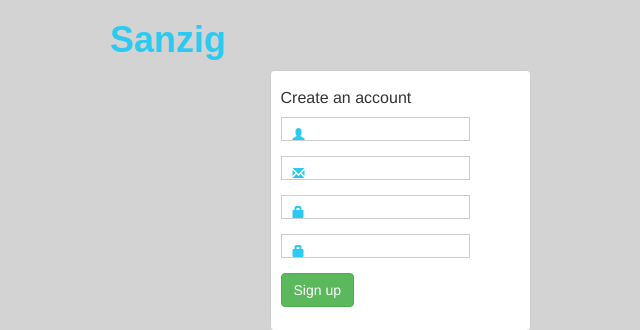
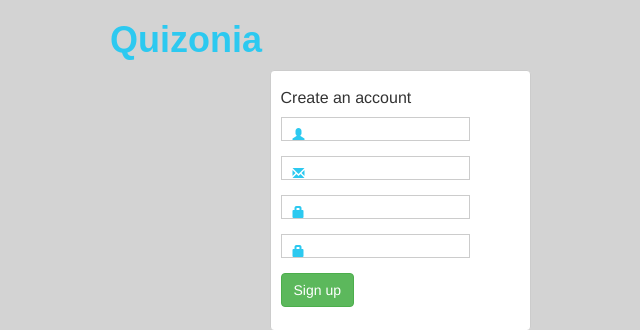
Before and after one commit to KenMutemi/piequiz, a Django app: template piequiz/viridis/templates/registration/registration_form.html in a window 1280 px wide. Shown: the top 330 px of the page, without its empty margins (240-880 px from the left). Run offline with Django 3.2, Linux system fonts and the light colour scheme; the template is opened without the code that fills it, so the values that code supplies are empty, except form fields; tables that the repository leaves empty hold one stand-in row (values such as "Sample post"); form fields are guessed from the names that the template uses; some libraries are stand-ins or nearby versions; some web fonts are replaced.

Commit message:
Change registration page heading from Sanzig to Quizonia

```diff
--- a/piequiz/viridis/templates/registration/registration_form.html
+++ b/piequiz/viridis/templates/registration/registration_form.html
@@ -8,7 +8,7 @@
 
   <div class="auth auth-wrapper">
     <div class="auth auth-banner">
-      <h1>Sanzig</h1>
+      <h1>Quizonia</h1>
     </div>
   <div class="auth auth-register">
     <div class="panel-heading panel-heading-login">
```
